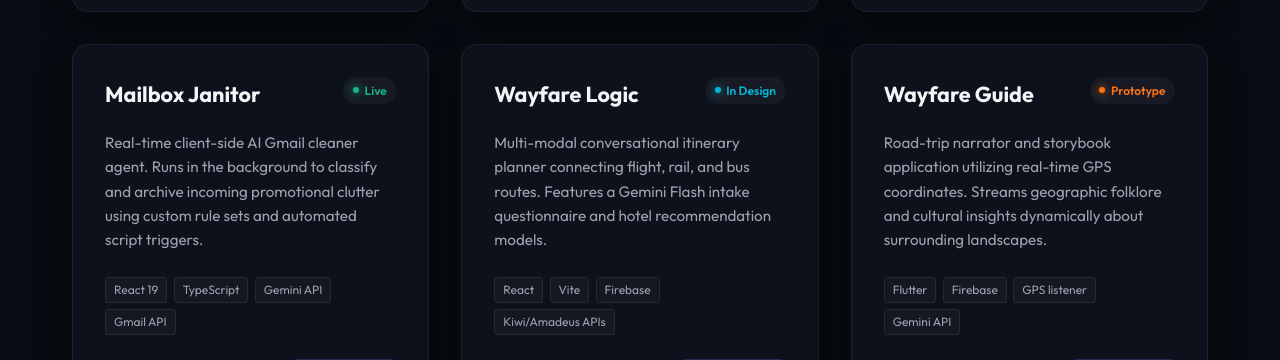
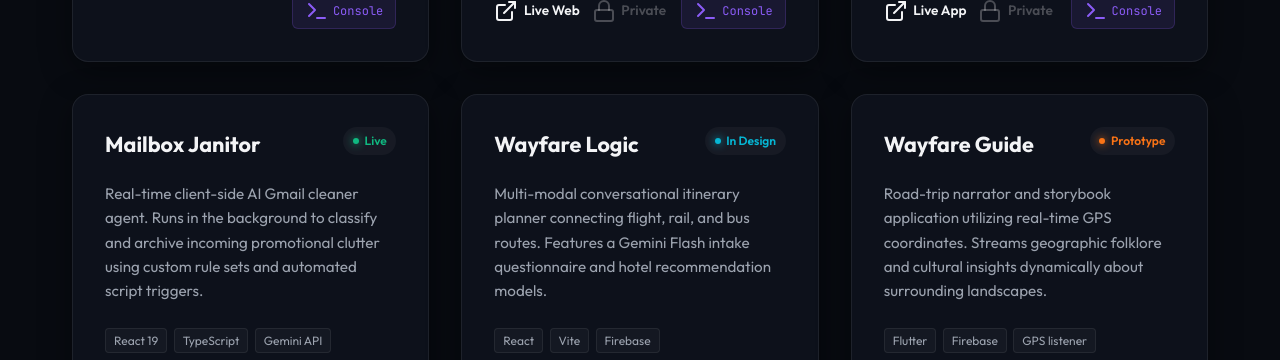
Before and after one commit to Skillith/Skillith, a plain HTML site: page index.html in a window 1280 px wide. Shown: the part 2721-3081 px from the top of the page. Drawn offline with nearby package versions, Linux system fonts and the light colour scheme.

Commit message:
Add final sentence to career story, update Lucide CDN to restore brand icons, and fix project card link layout wrapping

```diff
--- a/index.html
+++ b/index.html
@@ -7,7 +7,7 @@
     <meta name="description" content="Saman (Sam) Ebrahimi's professional portfolio. Technical Project Manager specializing in AI-Powered Product Delivery and Cloud Migration.">
     <link rel="stylesheet" href="style.css">
     <!-- Lucide Icons CDN -->
-    <script src="https://unpkg.com/lucide@latest"></script>
+    <script src="https://unpkg.com/lucide@0.350.0/dist/umd/lucide.min.js"></script>
 </head>
 <body>
 
@@ -78,7 +78,7 @@
                         Currently, I am working at the <strong>Baha'i World Centre</strong>, implementing a large-scale cloud migration to SharePoint, transitioning 40 departments (750+ people) ahead of schedule and within budget.
                     </p>
                     <p>
-                        My fascination with AI began in 2022, watching early GPT models emerge. When GPT-3.5 was released, I immediately integrated it into my life and workflow. Today, advanced models enable me to bring my own creative concepts to life—from publishing a children's book to developing projects like <strong>TerraCatch</strong>. This hands-on building process shapes how I work: whenever inspiration strikes, I map out the logic and bring it to life.
+                        My fascination with AI began in 2022, watching early GPT models emerge. When GPT-3.5 was released, I immediately integrated it into my life and workflow. Today, advanced models enable me to bring my own creative concepts to life—from publishing a children's book to developing projects like <strong>TerraCatch</strong>. This hands-on building process shapes how I work: whenever inspiration strikes, I map out the logic and bring it to life. Through this evolution, I realized I could still help people, but at a much larger scale—through the apps I build and the service I provide to my customers.
                     </p>
                 </div>
 
--- a/style.css
+++ b/style.css
@@ -465,19 +465,27 @@
 
 .project-links {
     display: flex;
-    gap: 1rem;
+    flex-wrap: wrap;
+    gap: 0.75rem;
+    row-gap: 0.5rem;
     align-items: center;
+    margin-top: auto;
+    width: 100%;
 }
 
-.project-link {
+.project-link, .project-link-disabled {
     display: inline-flex;
     align-items: center;
     gap: 0.35rem;
     text-decoration: none;
     font-size: 0.85rem;
     font-weight: 600;
+    transition: color var(--transition-speed);
+    white-space: nowrap;
+}
+
+.project-link {
     color: var(--text-primary);
-    transition: color var(--transition-speed);
 }
 
 .project-link:hover {
@@ -485,7 +493,7 @@
 }
 
 .project-link-disabled {
-    color: rgba(255, 255, 255, 0.2);
+    color: rgba(255, 255, 255, 0.25);
     cursor: not-allowed;
     pointer-events: none;
 }
```
Also changed, not shown: 1 other file.
